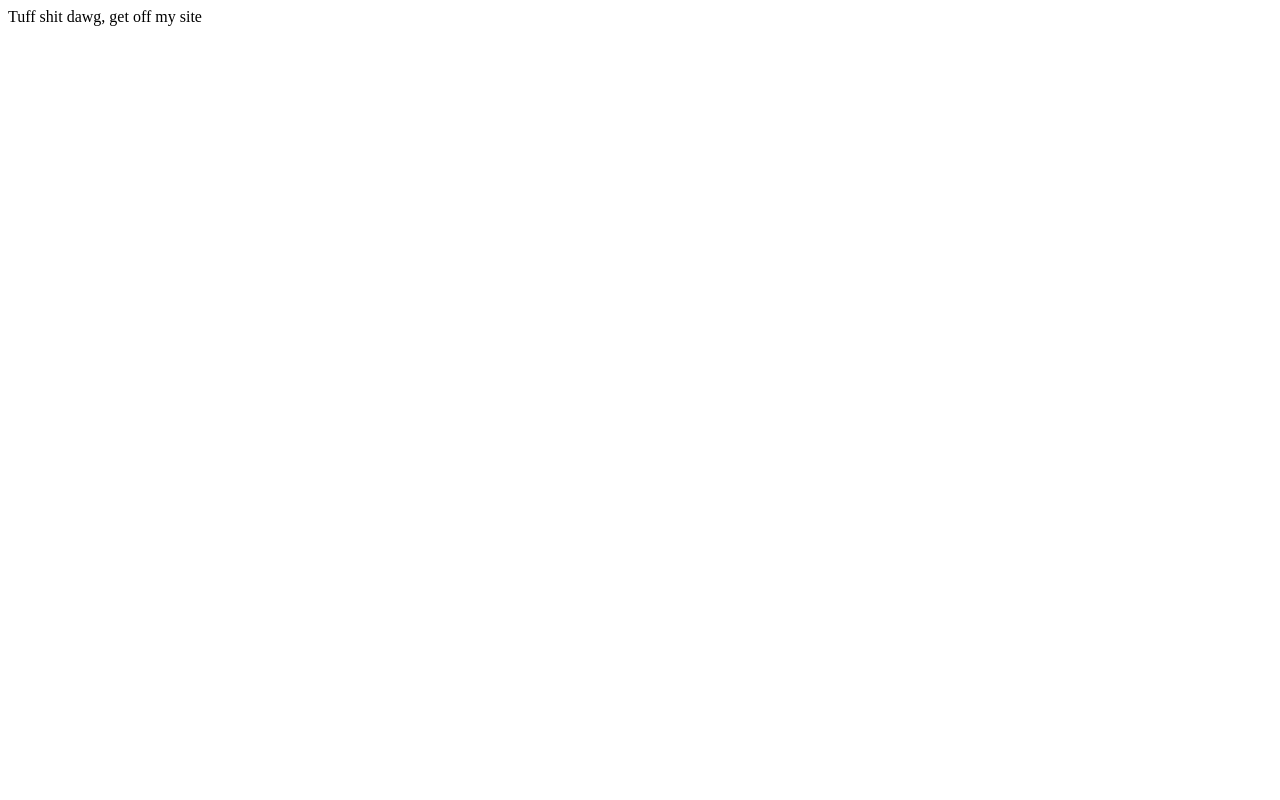
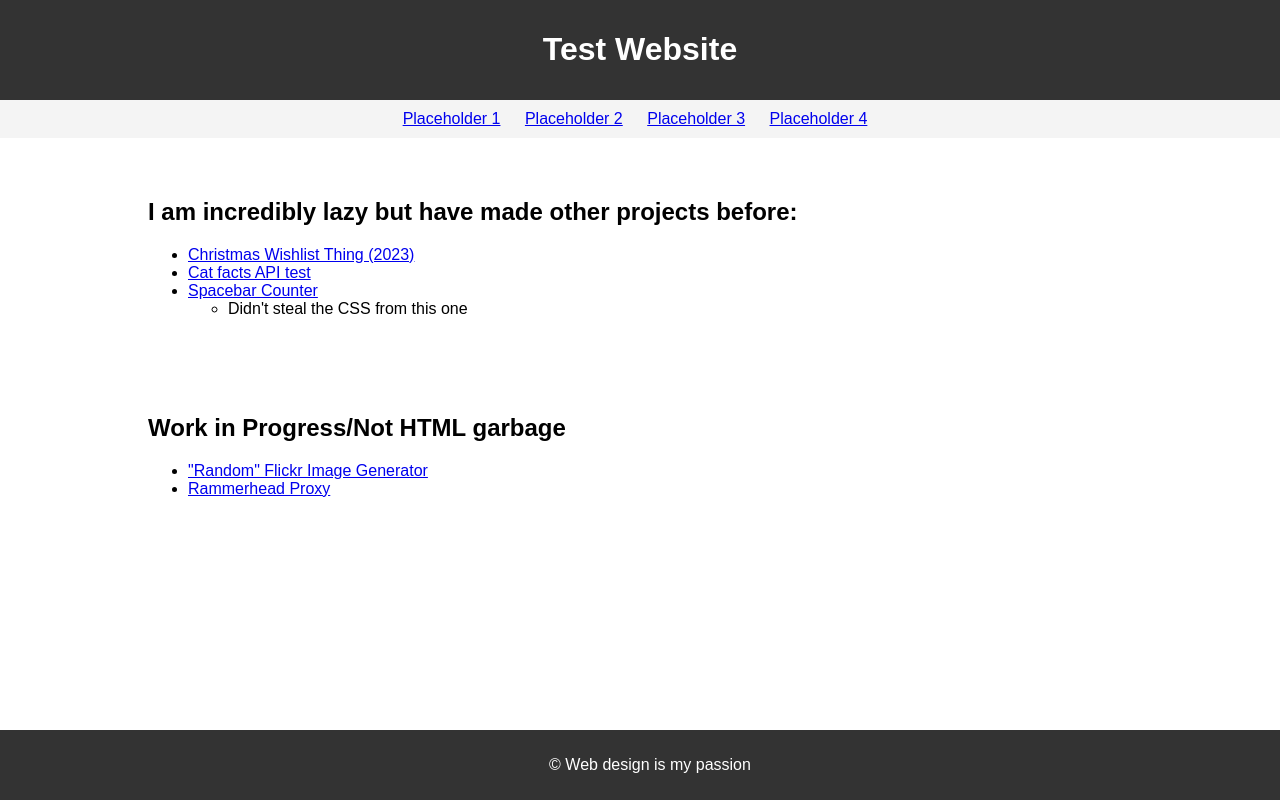
Before and after one commit to GeniusHourWiggins/GeniusHourWiggins.github.io, a plain HTML site: page index.html in a window 1280 px wide. Drawn offline with Linux system fonts and the light colour scheme.

Commit message:
Update index.html

```diff
--- a/index.html
+++ b/index.html
@@ -1,4 +1,93 @@
 <!DOCTYPE html>
-<html>
-    <h>Tuff shit dawg, get off my site</h>
+<html lang="en">
+<head>
+    <meta charset="UTF-8">
+    <meta name="viewport" content="width=device-width, initial-scale=1.0">
+    <title>Yep, it do be a website</title>
+    <style>
+        body {
+            margin: 0;
+            font-family: Arial, sans-serif;
+        }
+        .container {
+            width: 80%;
+            margin: 0 auto;
+            padding: 20px;
+        }
+        header {
+            background-color: #333;
+            color: #fff;
+            padding: 10px;
+            text-align: center;
+        }
+        nav {
+            background-color: #f4f4f4;
+            padding: 10px;
+            text-align: center;
+        }
+        nav ul {
+            list-style-type: none;
+            margin: 0;
+            padding: 0;
+        }
+        nav ul li {
+            display: inline;
+            margin-right: 10px;
+            padding: 5px;
+        }
+        section {
+            padding: 20px;
+            margin-bottom: 20px;
+        }
+        footer {
+            background-color: #333;
+            color: #fff;
+            text-align: center;
+            padding: 10px;
+            position: fixed;
+            bottom: 0;
+            width: 100%;
+        }
+    </style>
+</head>
+<body>
+    <header>
+        <h1>Test Website</h1>
+    </header>
+    <nav>
+        <ul>
+            <li><a href="forDumDums.html">Placeholder 1</a></li>
+            <li><a href="forDumDums.html">Placeholder 2</a></li>
+            <li><a href="forDumDums.html">Placeholder 3</a></li>
+            <li><a href="forDumDums.html">Placeholder 4</a></li>
+        </ul>
+    </nav>
+    <div class="container">
+        <section>
+            <h2>I am incredibly lazy but have made other projects before:</h2>
+            <div class="content">
+                <ul>
+                    <li><a href="pastProjects/christmasWebby/main.html">Christmas Wishlist Thing (2023)</a></li>
+                    <li><a href="pastProjects/catFacts.html">Cat facts API test</a></li>
+                    <li><a href="pastProjects/spacebarCounter.html">Spacebar Counter</a></li>
+                    <ul>
+                        <li>Didn't steal the CSS from this one</li>
+                    </ul>
+                </ul>
+            </div>
+        </section>
+        <section>
+            <h2>Work in Progress/Not HTML garbage</h2>
+            <div class="content">
+                <ul>
+                    <li><a href="currentProjects/randomImage.html">"Random" Flickr Image Generator</a></li>
+                    <li><a href="https://flipgrid.cf/">Rammerhead Proxy</a></li>
+                </ul>
+            </div>
+        </section>
+    </div>
+    <footer>
+        <p>&copy; Web design is my passion</p>
+    </footer>
+</body>
 </html>
```
